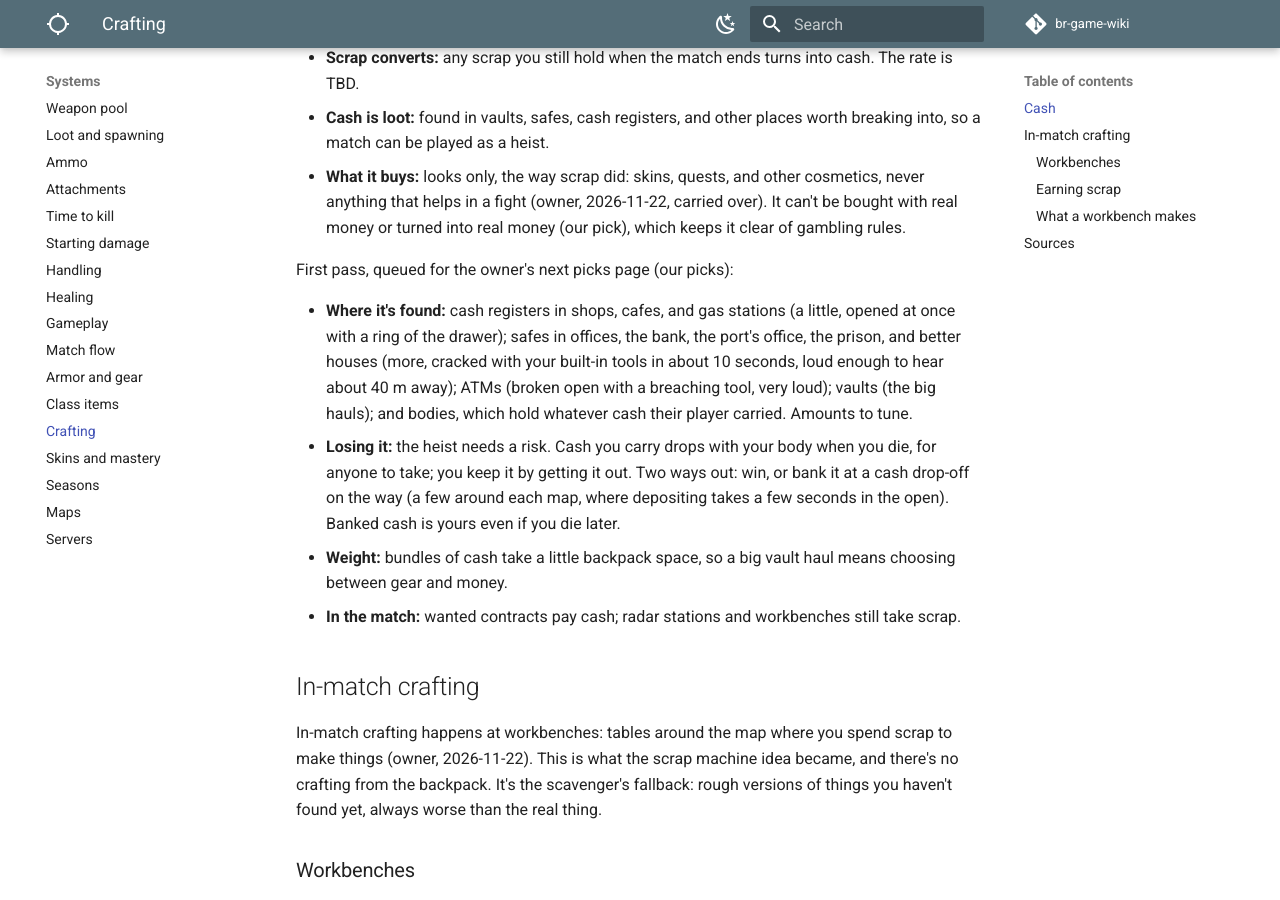
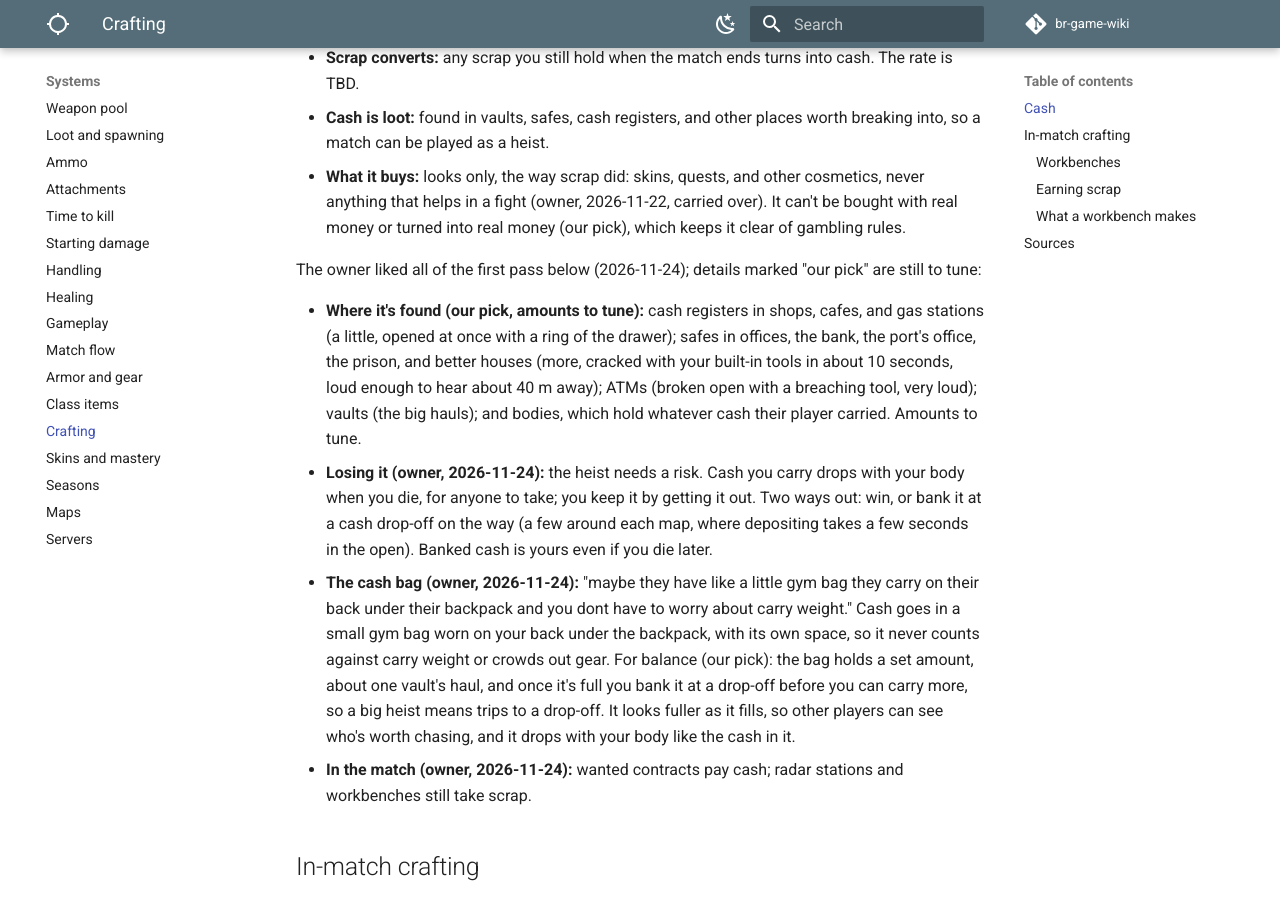
Before and after one commit to DerrickSpartan1/br-game-wiki, an MkDocs documentation site: the page built from docs/systems/crafting.md, in a window 1280 px wide and 900 px high, scrolled down 841 px. Built offline with MkDocs 1.6.1 and Material for MkDocs 9.7.7, drawn with Linux system fonts in a browser that asks for light colours; comment, search, counter and statistics services are not loaded.

Commit message:
Cash: first pass OK'd; cash rides in a gym bag under the backpack, outside carry weight (owner)
Co-Authored-By: Claude Opus 5.5 <noreply@anthropic.com>
Claude-Session: https://claude.ai/code/session_01LAp2s4euUjj6HZthupXLj4

```diff
--- a/docs/systems/crafting.md
+++ b/docs/systems/crafting.md
@@ -15,12 +15,12 @@ Cash is the game's main currency, not scrap (owner, 2026-11-24): "instead of scr
 - **Cash is loot:** found in vaults, safes, cash registers, and other places worth breaking into, so a match can be played as a heist.
 - **What it buys:** looks only, the way scrap did: skins, quests, and other cosmetics, never anything that helps in a fight (owner, 2026-11-22, carried over). It can't be bought with real money or turned into real money (our pick), which keeps it clear of gambling rules.
 
-First pass, queued for the owner's next picks page (our picks):
+The owner liked all of the first pass below (2026-11-24); details marked "our pick" are still to tune:
 
-- **Where it's found:** cash registers in shops, cafes, and gas stations (a little, opened at once with a ring of the drawer); safes in offices, the bank, the port's office, the prison, and better houses (more, cracked with your built-in tools in about 10 seconds, loud enough to hear about 40 m away); ATMs (broken open with a breaching tool, very loud); vaults (the big hauls); and bodies, which hold whatever cash their player carried. Amounts to tune.
-- **Losing it:** the heist needs a risk. Cash you carry drops with your body when you die, for anyone to take; you keep it by getting it out. Two ways out: win, or bank it at a cash drop-off on the way (a few around each map, where depositing takes a few seconds in the open). Banked cash is yours even if you die later.
-- **Weight:** bundles of cash take a little backpack space, so a big vault haul means choosing between gear and money.
-- **In the match:** wanted contracts pay cash; radar stations and workbenches still take scrap.
+- **Where it's found (our pick, amounts to tune):** cash registers in shops, cafes, and gas stations (a little, opened at once with a ring of the drawer); safes in offices, the bank, the port's office, the prison, and better houses (more, cracked with your built-in tools in about 10 seconds, loud enough to hear about 40 m away); ATMs (broken open with a breaching tool, very loud); vaults (the big hauls); and bodies, which hold whatever cash their player carried. Amounts to tune.
+- **Losing it (owner, 2026-11-24):** the heist needs a risk. Cash you carry drops with your body when you die, for anyone to take; you keep it by getting it out. Two ways out: win, or bank it at a cash drop-off on the way (a few around each map, where depositing takes a few seconds in the open). Banked cash is yours even if you die later.
+- **The cash bag (owner, 2026-11-24):** "maybe they have like a little gym bag they carry on their back under their backpack and you dont have to worry about carry weight." Cash goes in a small gym bag worn on your back under the backpack, with its own space, so it never counts against carry weight or crowds out gear. For balance (our pick): the bag holds a set amount, about one vault's haul, and once it's full you bank it at a drop-off before you can carry more, so a big heist means trips to a drop-off. It looks fuller as it fills, so other players can see who's worth chasing, and it drops with your body like the cash in it.
+- **In the match (owner, 2026-11-24):** wanted contracts pay cash; radar stations and workbenches still take scrap.
 
 ## In-match crafting
 
```
Also changed, not shown: docs/planning/chat-notes.md (+1 -1 lines), docs/planning/decisions.md (+1 -0 lines), docs/planning/to-do.md (+2 -1 lines).
